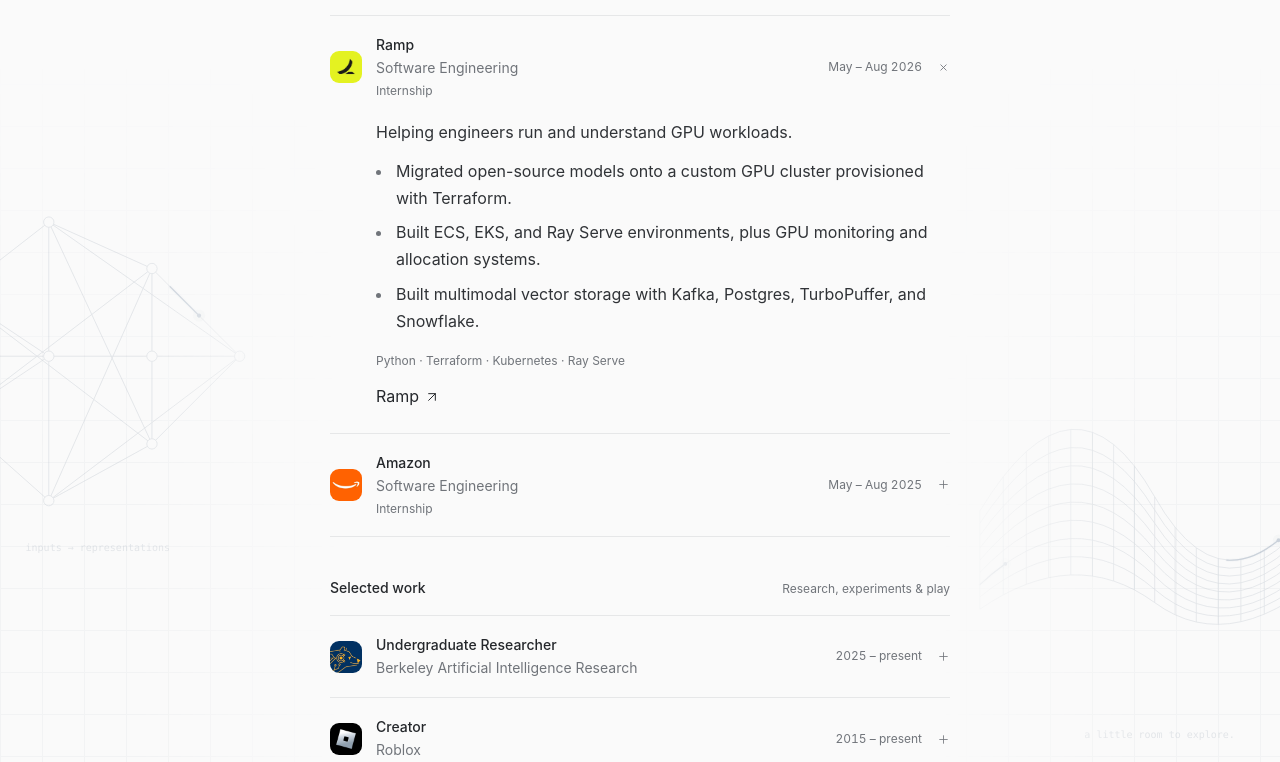
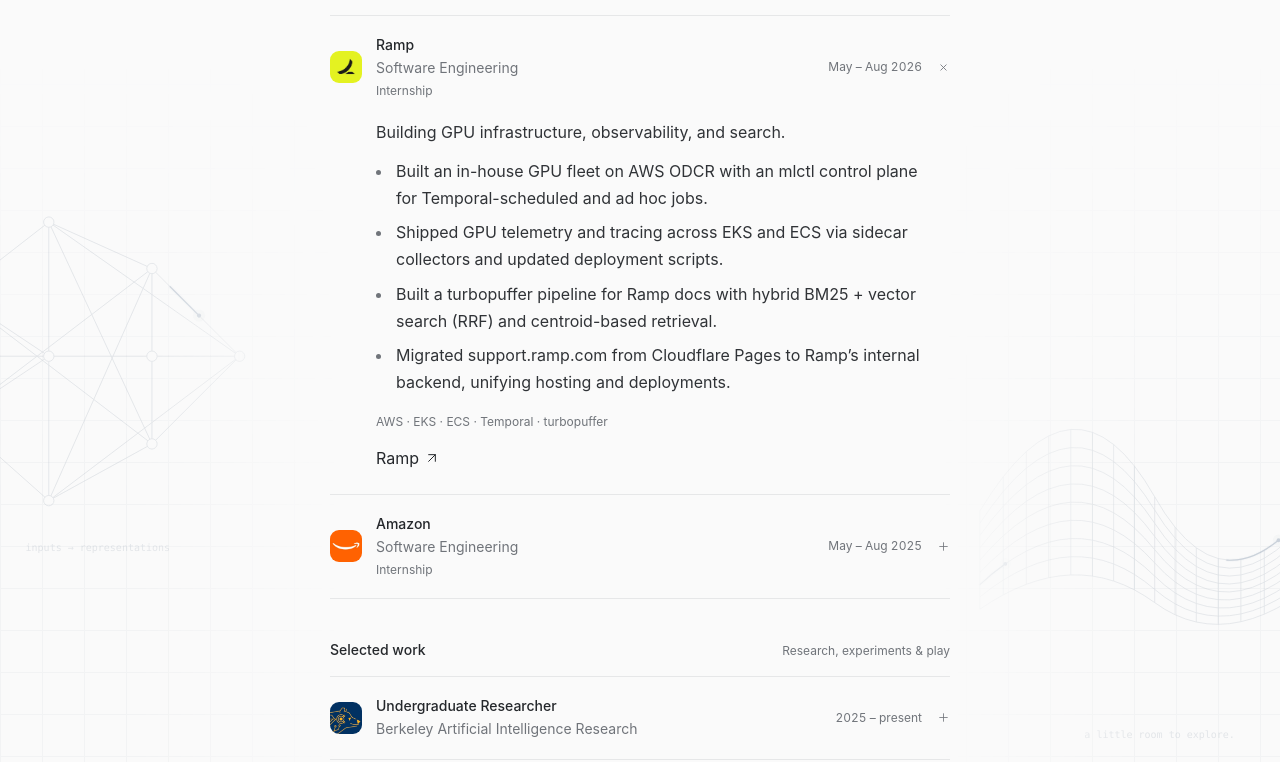
Before and after one commit to bshamloufard/BenPortfolio, a website: page public/index.html in a window 1280 px wide. Both pictures are taken after a click on the link "Ramp". Shown: the part 588-1350 px from the top of the page. Drawn offline with Linux system fonts and the light colour scheme.

Commit message:
Update resume PDF and replace Ramp experience details

```diff
--- a/public/index.html
+++ b/public/index.html
@@ -126,7 +126,7 @@
         </details>
         <details class="entry" id="ramp">
           <summary><span class="company-icon"><img src="/assets/ramp.jpg" width="32" height="32" alt=""></span><span class="entry-title"><span class="entry-name">Ramp</span><span class="entry-role">Software Engineering</span><span class="entry-type">Internship</span></span><span class="entry-date">May – Aug 2026</span><svg class="icon expand-icon"><use href="#plus"/></svg></summary>
-          <div class="entry-content"><p>Helping engineers run and understand GPU workloads.</p><ul><li>Migrated open-source models onto a custom GPU cluster provisioned with Terraform.</li><li>Built ECS, EKS, and Ray Serve environments, plus GPU monitoring and allocation systems.</li><li>Built multimodal vector storage with Kafka, Postgres, TurboPuffer, and Snowflake.</li></ul><p class="stack">Python · Terraform · Kubernetes · Ray Serve</p><a class="text-link" href="https://ramp.com/">Ramp <svg class="icon small"><use href="#arrow"/></svg></a></div>
+          <div class="entry-content"><p>Building GPU infrastructure, observability, and search.</p><ul><li>Built an in-house GPU fleet on AWS ODCR with an mlctl control plane for Temporal-scheduled and ad hoc jobs.</li><li>Shipped GPU telemetry and tracing across EKS and ECS via sidecar collectors and updated deployment scripts.</li><li>Built a turbopuffer pipeline for Ramp docs with hybrid BM25 + vector search (RRF) and centroid-based retrieval.</li><li>Migrated support.ramp.com from Cloudflare Pages to Ramp’s internal backend, unifying hosting and deployments.</li></ul><p class="stack">AWS · EKS · ECS · Temporal · turbopuffer</p><a class="text-link" href="https://ramp.com/">Ramp <svg class="icon small"><use href="#arrow"/></svg></a></div>
         </details>
         <details class="entry" id="amazon">
           <summary><span class="company-icon"><img src="/assets/amazon.jpg" width="32" height="32" alt=""></span><span class="entry-title"><span class="entry-name">Amazon</span><span class="entry-role">Software Engineering</span><span class="entry-type">Internship</span></span><span class="entry-date">May – Aug 2025</span><svg class="icon expand-icon"><use href="#plus"/></svg></summary>
```
Also changed, not shown: 1 other file.
